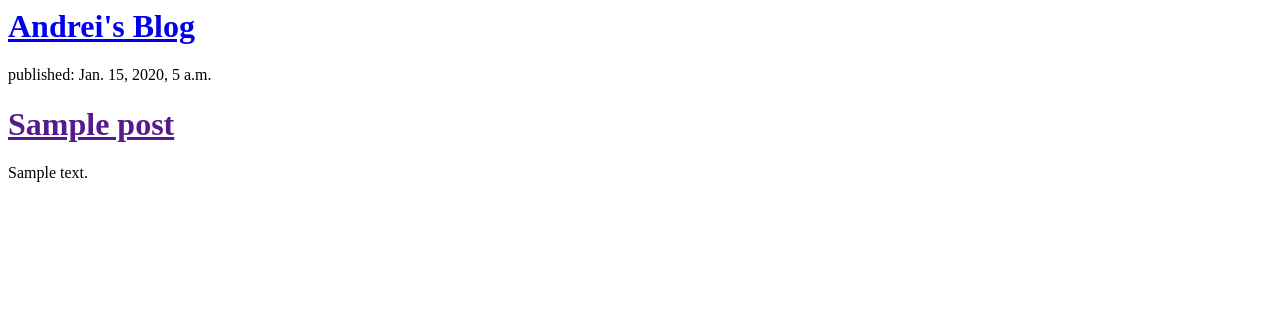
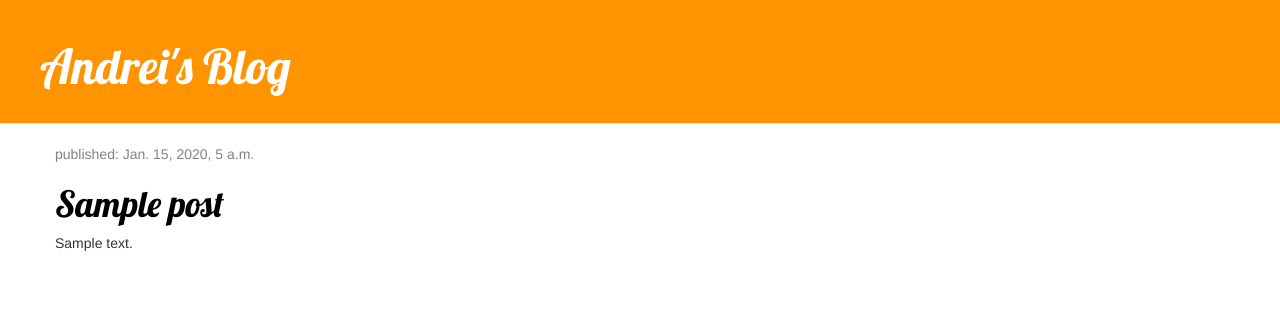
Before and after one commit to Andreilys/djangoblog, a Django app: template blog/templates/blog/post_list.html in a window 1280 px wide. Shown: the top 322 px of the page. Run offline with Django 3.2, Linux system fonts and the light colour scheme; the template is opened without the code that fills it: values that come from a table or form of the project are taken from there, others are empty; tables that the repository leaves empty hold one stand-in row (values such as "Sample post"); some libraries are stand-ins or nearby versions.

Commit message:
Adding css

```diff
--- /dev/null
+++ b/blog/static/css/blog.css
@@ -0,0 +1,53 @@
+h1 a  {
+          color: #FCA205;
+font-family: 'Lobster';
+      }
+
+
+
+.page-header {
+   background-color: #ff9400;
+   margin-top: 0;
+   padding: 20px 20px 20px 40px;
+}
+
+.page-header h1, .page-header h1 a, .page-header h1 a:visited, .page-header h1 a:active {
+   color: #ffffff;
+   font-size: 36pt;
+   text-decoration: none;
+}
+
+.content {
+   margin-left: 40px;
+}
+
+h1, h2, h3, h4 {
+   font-family: 'Lobster', cursive;
+}
+
+.date {
+   color: #828282;
+}
+
+.save {
+   float: right;
+}
+
+.post-form textarea, .post-form input {
+   width: 100%;
+}
+
+.top-menu, .top-menu:hover, .top-menu:visited {
+   color: #ffffff;
+   float: right;
+   font-size: 26pt;
+   margin-right: 20px;
+}
+
+.post {
+   margin-bottom: 70px;
+}
+
+.post h1 a, .post h1 a:visited {
+   color: #000000;
+}
--- a/blog/templates/blog/post_list.html
+++ b/blog/templates/blog/post_list.html
@@ -1,15 +1,31 @@
+{% load staticfiles %}
 <html>
         <head>
                 <title>Andrei's blog</title>
+                <link href="//fonts.googleapis.com/css?family=Lobster&subset=latin,latin-ext" rel="stylesheet" type="text/css">
+                <link rel="stylesheet" href="//maxcdn.bootstrapcdn.com/bootstrap/3.2.0/css/bootstrap.min.css">
+                <link rel="stylesheet" href="//maxcdn.bootstrapcdn.com/bootstrap/3.2.0/css/bootstrap-theme.min.css">
+                <link rel="stylesheet" href="{% static 'css/blog.css' %}">
         </head>
                             <body>
-                                <h1><a href="/">Andrei's Blog</a></h1>
+                                <div class="page-header">           <h1><a href="/">Andrei's Blog</a></h1>
+
+                                </div>
+                                <div class="content container">
+                                        <div class="row">
+                                                    <div class="col-md-8">
                                                                     {% for post in posts %}
-                                    <div>
+                                                                                    <div class="post">
+                                                                                                            <div class="date">
                                                                                                                                         <p>published: {{ post.published_date }}</p>
+                                                                                                                                                            </div>
                                                                                                                                                                                 <h1><a href="">{{ post.title }}</a></h1>
                                                                                                                                                                                                     <p>{{ post.text|linebreaksbr }}</p>
                                                                                                                                                                                                                     </div>
                                                                                                                                                                                                                                 {% endfor %}
+                                                                                                                                                                                                                                        </div>
+                                                                                                                                                                                                                                            </div>
+                                </div>
+
                             </body>
 </html>
```
Lines whose indentation alone changed are shown as unchanged.
